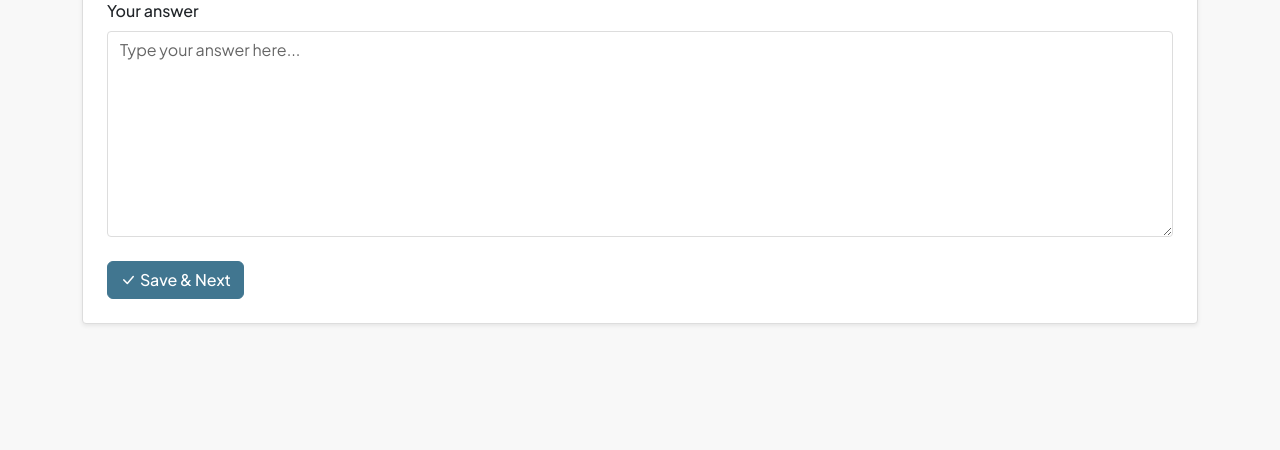
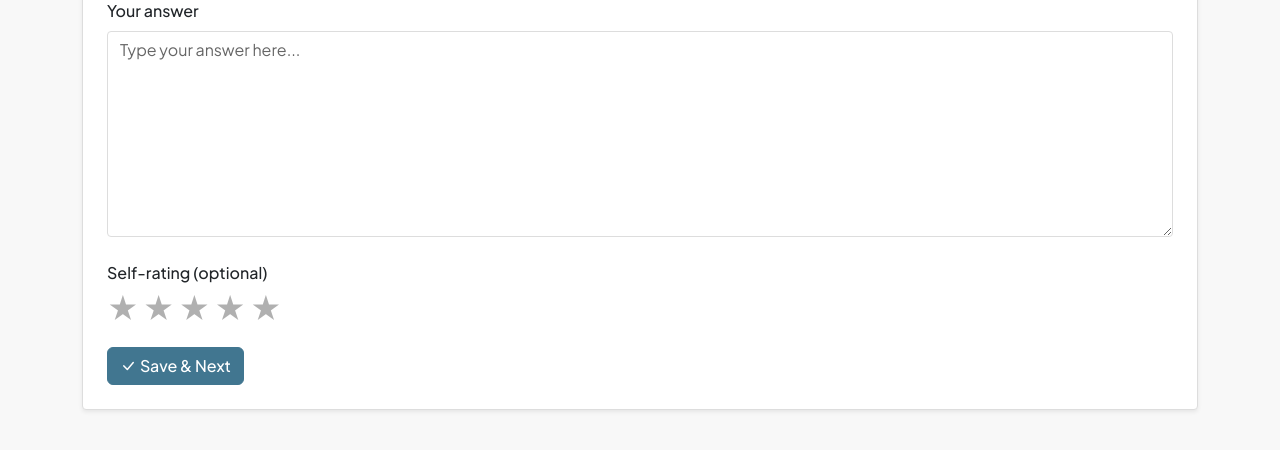
Before and after one commit to mani9793/Smart-Interview-Practice-Platform, a Django app: template practice/templates/practice/practice_question.html in a window 1280 px wide. Shown: the part 257-707 px from the top of the page. Run offline with Django 5.2, Linux system fonts and the light colour scheme; the template is opened without the code that fills it: values that come from a table or form of the project are taken from there, others are empty.

Commit message:
Added self-rating feature in practice tab

```diff
--- a/practice/forms.py
+++ b/practice/forms.py
@@ -35,9 +35,17 @@ class RegisterForm(UserCreationForm):
 
 
 class PracticeResponseForm(forms.ModelForm):
+    self_rating = forms.TypedChoiceField(
+        required=False,
+        coerce=lambda x: int(x) if x else None,
+        empty_value=None,
+        choices=[('', '-- Rate your answer (optional) --')] + [(i, str(i)) for i in range(1, 6)],
+        widget=forms.Select(attrs={'class': 'form-select'}),
+    )
+
     class Meta:
         model = PracticeResponse
-        fields = ['response_text']
+        fields = ['response_text', 'self_rating']
         widgets = {
             'response_text': forms.Textarea(attrs={
                 'rows': 8,
--- a/practice/models.py
+++ b/practice/models.py
@@ -1,3 +1,4 @@
+from django.core.validators import MinValueValidator, MaxValueValidator
 from django.db import models
 from django.conf import settings
 
@@ -96,6 +97,12 @@ class PracticeResponse(models.Model):
         related_name='practice_responses',
     )
     response_text = models.TextField(blank=True)
+    self_rating = models.IntegerField(
+        null=True,
+        blank=True,
+        validators=[MinValueValidator(1), MaxValueValidator(5)],
+        help_text='Self-rating 1–5',
+    )
     saved_at = models.DateTimeField(auto_now=True)
 
     class Meta:
--- a/practice/templates/practice/practice_question.html
+++ b/practice/templates/practice/practice_question.html
@@ -15,9 +15,75 @@
             <textarea name="response_text" id="id_response_text" rows="8" class="form-control" placeholder="Type your answer here...">{% if form.response_text.value %}{{ form.response_text.value }}{% endif %}</textarea>
             {% if form.response_text.errors %}<div class="form-text text-danger">{{ form.response_text.errors }}</div>{% endif %}
         </div>
+        <div class="mb-4 self-rating-block">
+            <span class="form-label fw-medium d-block mb-2">Self-rating (optional)</span>
+            <div class="star-rating" id="starRatingContainer" data-rating="0" role="group" aria-label="Rate your answer 1 to 5 stars">
+                <input type="radio" name="self_rating" value="1" id="id_self_rating_1" class="visually-hidden">
+                <input type="radio" name="self_rating" value="2" id="id_self_rating_2" class="visually-hidden">
+                <input type="radio" name="self_rating" value="3" id="id_self_rating_3" class="visually-hidden">
+                <input type="radio" name="self_rating" value="4" id="id_self_rating_4" class="visually-hidden">
+                <input type="radio" name="self_rating" value="5" id="id_self_rating_5" class="visually-hidden">
+                <div class="star-labels">
+                    <label for="id_self_rating_1" class="star-label">★</label>
+                    <label for="id_self_rating_2" class="star-label">★</label>
+                    <label for="id_self_rating_3" class="star-label">★</label>
+                    <label for="id_self_rating_4" class="star-label">★</label>
+                    <label for="id_self_rating_5" class="star-label">★</label>
+                </div>
+            </div>
+        </div>
         <button type="submit" class="btn btn-sip-primary">
             <i class="bi bi-check-lg me-1"></i>Save &amp; Next
         </button>
     </form>
 </div>
+{% block extra_css %}
+<style>
+.star-rating .star-labels { display: flex; gap: 0.25rem; align-items: center; }
+.star-rating .star-label {
+    cursor: pointer;
+    color: #b0b0b0;
+    font-size: 1.9rem;
+    line-height: 1;
+    transition: color 0.15s ease;
+    user-select: none;
+}
+.star-rating .star-label:hover { color: #e6c200; }
+.star-rating[data-rating="1"] .star-label:nth-child(1) { color: #e6b800; }
+.star-rating[data-rating="2"] .star-label:nth-child(1),
+.star-rating[data-rating="2"] .star-label:nth-child(2) { color: #e6b800; }
+.star-rating[data-rating="3"] .star-label:nth-child(1),
+.star-rating[data-rating="3"] .star-label:nth-child(2),
+.star-rating[data-rating="3"] .star-label:nth-child(3) { color: #e6b800; }
+.star-rating[data-rating="4"] .star-label:nth-child(1),
+.star-rating[data-rating="4"] .star-label:nth-child(2),
+.star-rating[data-rating="4"] .star-label:nth-child(3),
+.star-rating[data-rating="4"] .star-label:nth-child(4) { color: #e6b800; }
+.star-rating[data-rating="5"] .star-label:nth-child(1),
+.star-rating[data-rating="5"] .star-label:nth-child(2),
+.star-rating[data-rating="5"] .star-label:nth-child(3),
+.star-rating[data-rating="5"] .star-label:nth-child(4),
+.star-rating[data-rating="5"] .star-label:nth-child(5) { color: #e6b800; }
+</style>
 {% endblock %}
+{% block extra_js %}
+<script>
+(function() {
+    var container = document.getElementById('starRatingContainer');
+    if (!container) return;
+    var radios = container.querySelectorAll('input[type="radio"]');
+    function setRating() {
+        var val = 0;
+        for (var i = 0; i < radios.length; i++) {
+            if (radios[i].checked) { val = radios[i].value; break; }
+        }
+        container.setAttribute('data-rating', val);
+    }
+    for (var i = 0; i < radios.length; i++) {
+        radios[i].addEventListener('change', setRating);
+    }
+    setRating();
+})();
+</script>
+{% endblock %}
+{% endblock %}
```
Also changed, not shown: practice/templates/practice/practice_complete.html (+31 -8 lines), practice/views.py (+17 -6 lines), practice/migrations/0002_add_self_rating.py (added).
